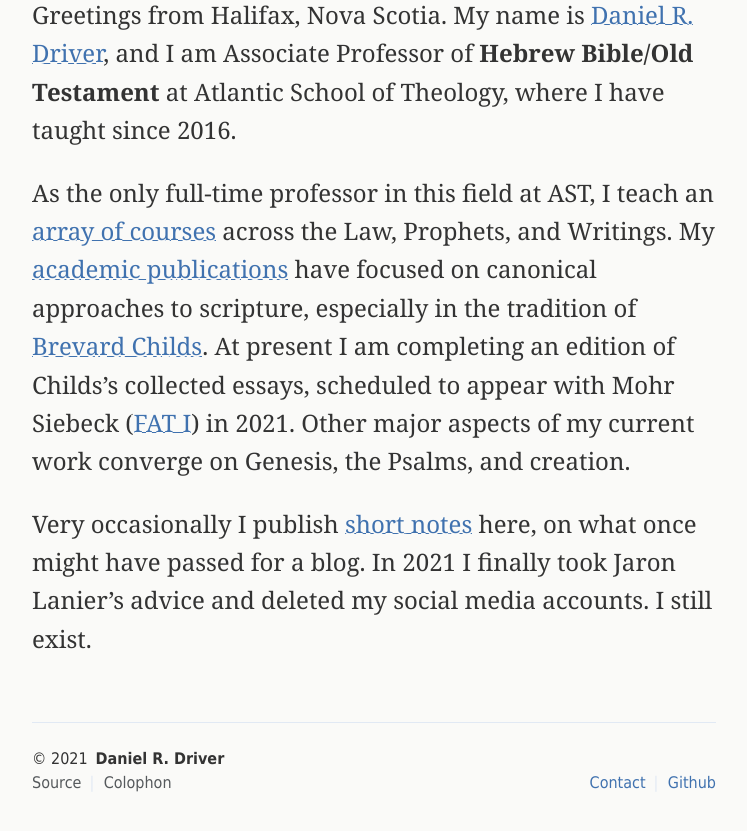
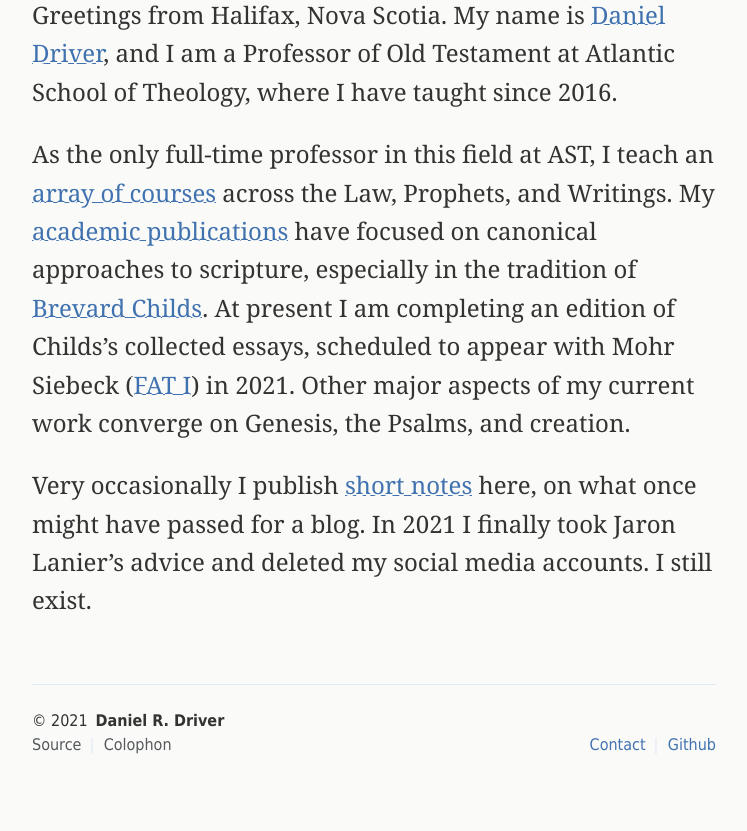
Before and after one commit to danieldriver/danieldriver.github.io, a Jekyll site: the page built from index.md, in a window 1280 px wide, cut to the strip 104-995 px from the top of the page. Shown: the top 831 px of the strip, without its empty margins (266-1013 px from the left). Built offline with Jekyll 4.4.1, drawn with Linux system fonts in a browser that asks for light colours; a script that is not in the unit is left out.

Commit message:
promotion

```diff
--- a/index.md
+++ b/index.md
@@ -3,7 +3,7 @@ layout: default
 ---
 
 <div class="lead pretty-links">
-  Greetings from Halifax, Nova Scotia. My name is [Daniel R. Driver](about/), and I am Associate Professor of **Hebrew Bible/Old Testament** at Atlantic School of Theology, where I have taught since 2016.
+  Greetings from Halifax, Nova Scotia. My name is [Daniel Driver](about/), and I am a Professor of Old Testament at Atlantic School of Theology, where I have taught since 2016.
 
   As the only full-time professor in this field at AST, I teach an [array of courses](courses/) across the Law, Prophets, and Writings.
   My [academic publications](work/) have focused on canonical approaches to scripture, especially in the tradition of [Brevard Childs](bsc/). At present I am completing an edition of Childs's collected essays, scheduled to appear with Mohr Siebeck ([FAT I](https://www.mohrsiebeck.com/en/monograph-series/forschungen-zum-alten-testament-fat)) in 2021.
```
